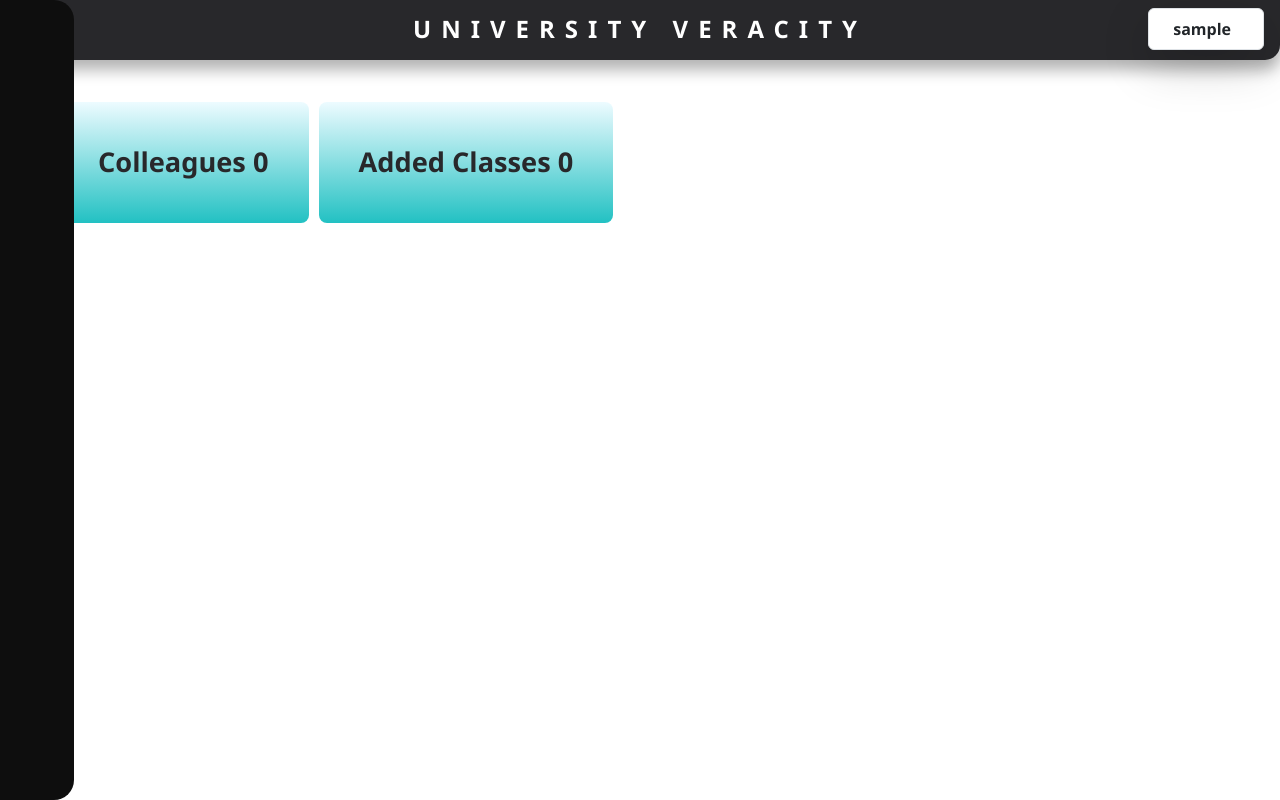
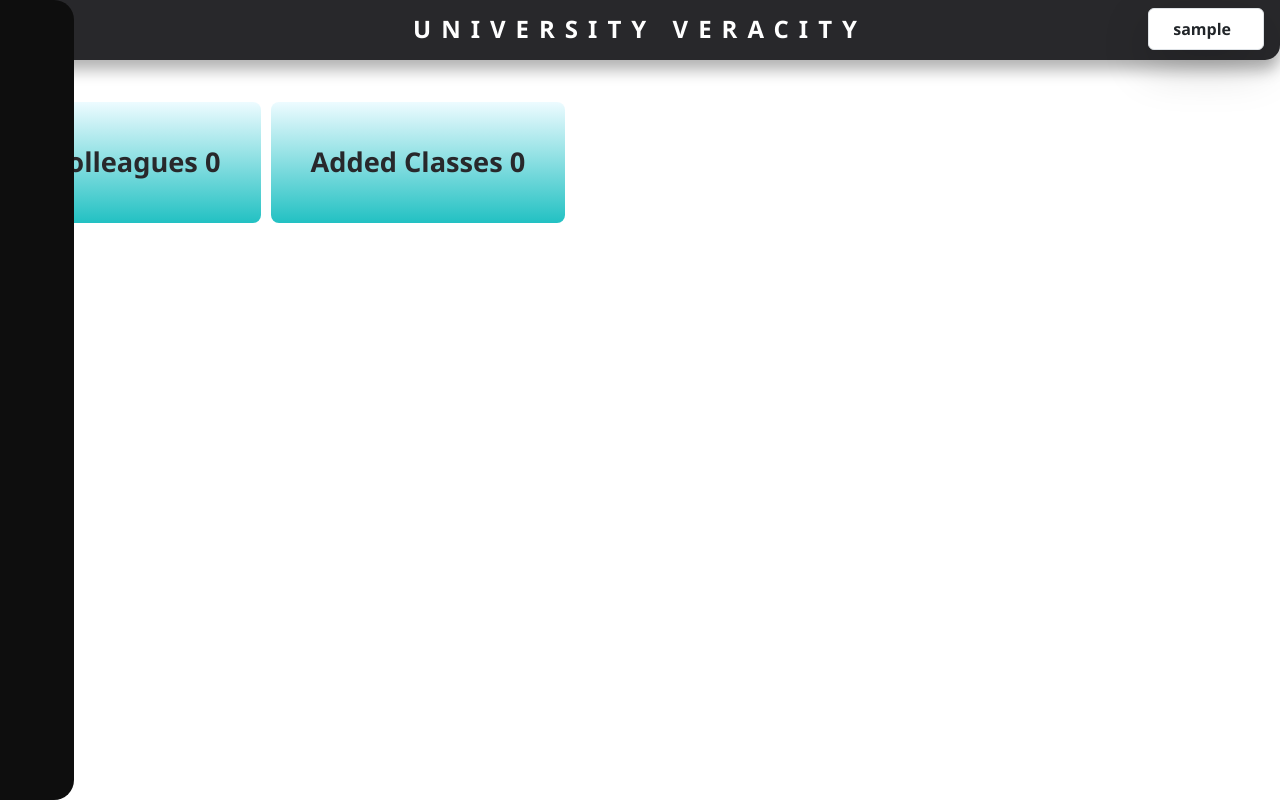
Before and after one commit to Verkiel-cmd/student-management-frontend, a React (Vite) app: page /Dashboard in a window 1280 px wide. Built offline with nearby package versions, Linux system fonts and the light colour scheme; no server answers; sample sign-in values are in the browser's storage; some icons are missing.

Commit message:
Updated XYZ feature / bugfix / etc

```diff
--- a/src/Dashboard.jsx
+++ b/src/Dashboard.jsx
@@ -317,7 +317,7 @@ function Dashboard() {
             </div>
 
 
-            <div className="parent-container-statistics" style={{ marginInlineStart: '3rem' }}>
+            <div className="parent-container-statistics">
 
 
 
```
